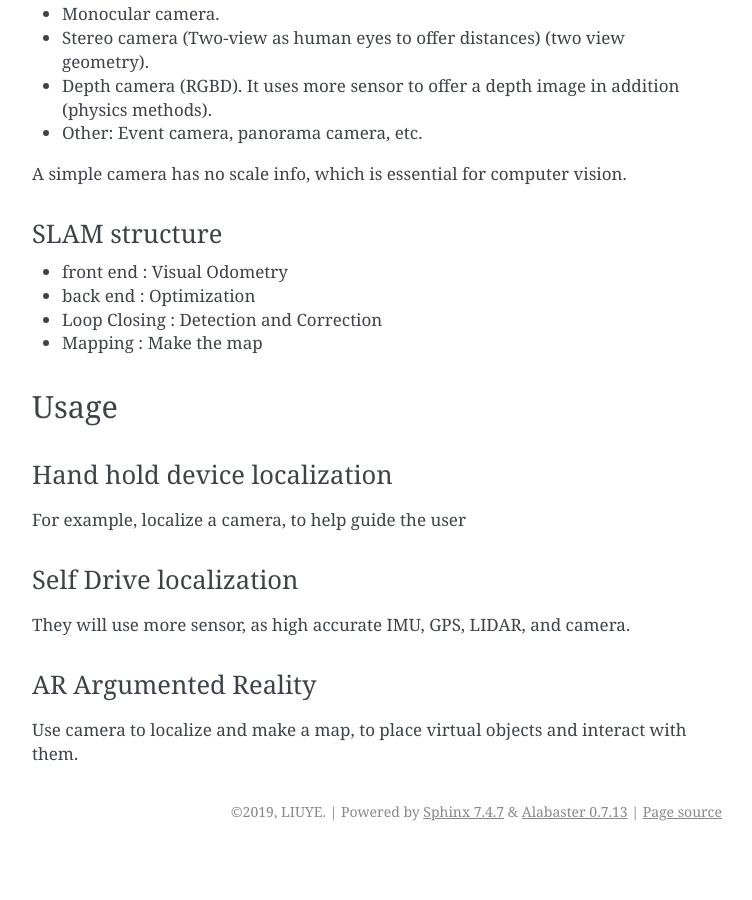
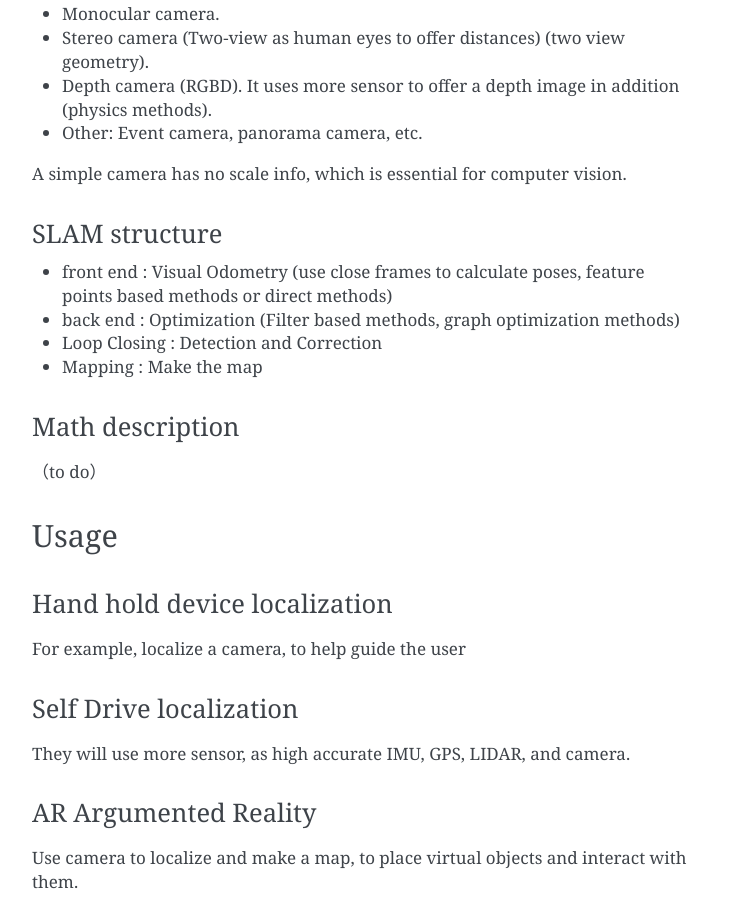
Before and after one commit to gggliuye/VIO, a Sphinx documentation site: the page built from docs/Introduction.rst, in a window 1280 px wide and 900 px high, scrolled down 1173 px. Shown: the whole window, without its empty margins (388-1140 px from the left). Built offline with Sphinx 7.4.7, drawn with Linux system fonts in a browser that asks for light colours; before the commit the page ends 2024 px from its top, so only the background shows below that.

Commit message:
Update Introduction.rst

```diff
--- a/docs/Introduction.rst
+++ b/docs/Introduction.rst
@@ -54,10 +54,15 @@ A simple camera has no scale info, which is essential for computer vision.
 
 SLAM structure
 >>>>>>>>>>>>>>>>>>>>>
-* front end : Visual Odometry
-* back end : Optimization
+* front end : Visual Odometry (use close frames to calculate poses, feature points based methods or direct methods)
+* back end : Optimization (Filter based methods, graph optimization methods)
 * Loop Closing : Detection and Correction
 * Mapping : Make the map
+
+Math description
+>>>>>>>>>>>>>>>>>>>>
+
+（to do）
 
 
 Usage
```
